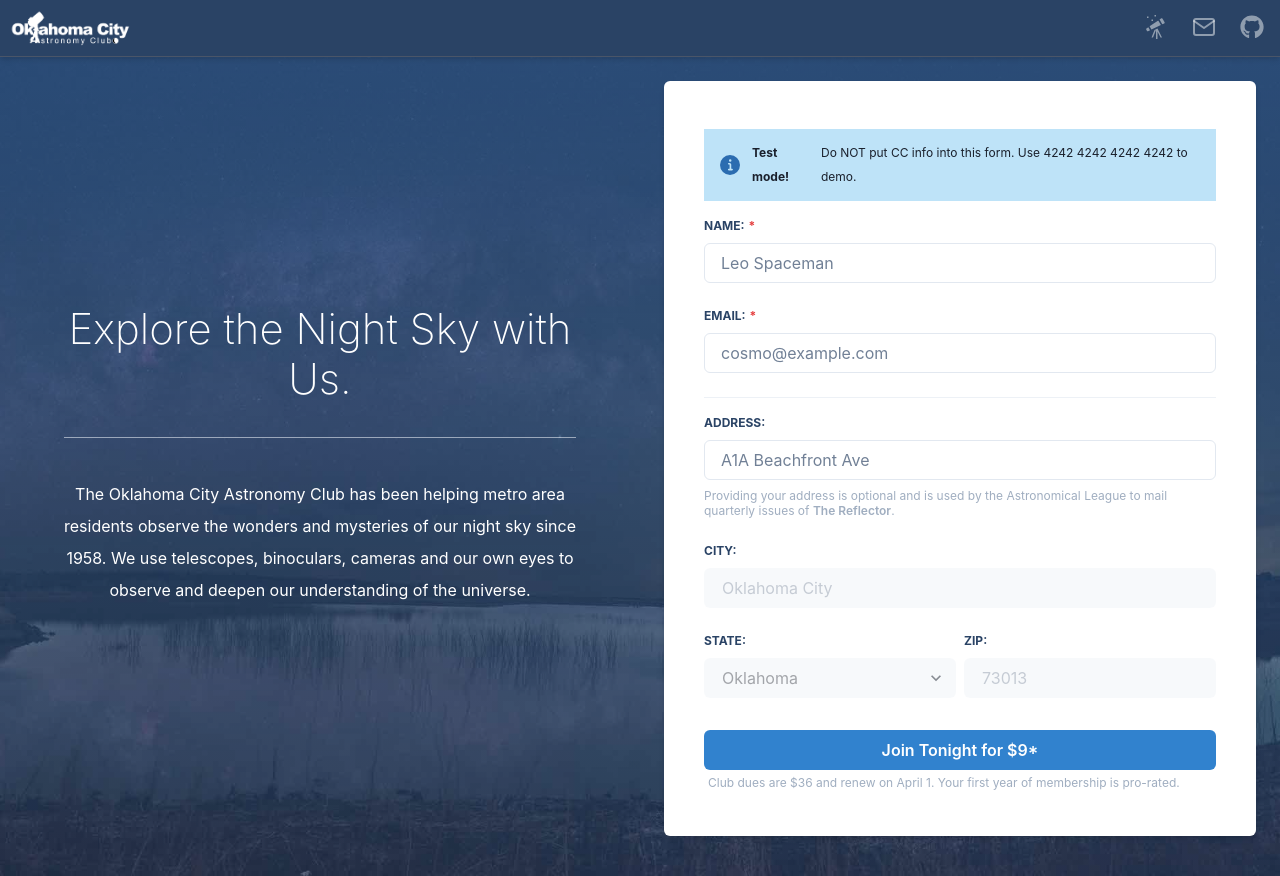
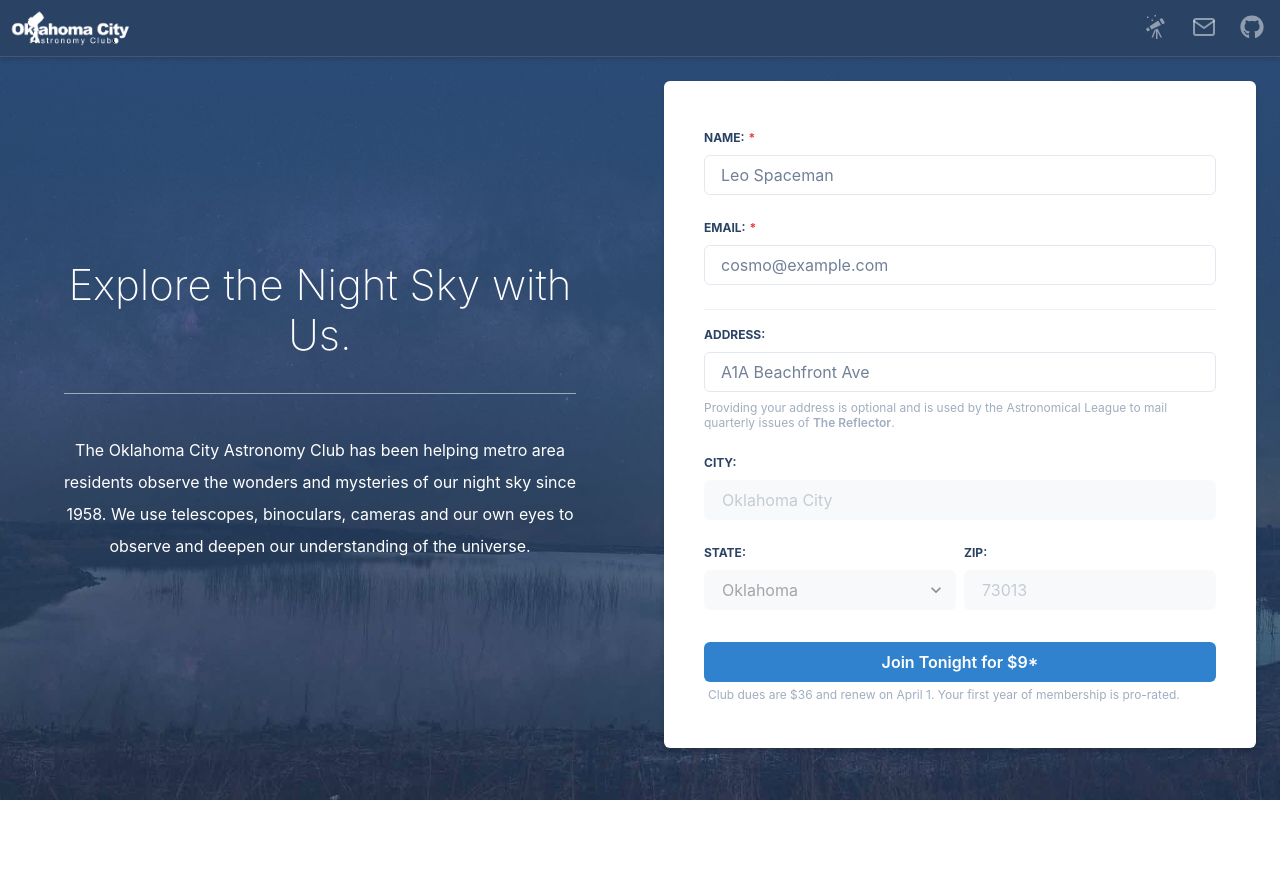
Before and after one commit to sdmacdonald/okcastro.club, a React (Vite) app: page / in a window 1280 px wide. After the commit the page ends 800 px from the top, so only its background shows below. Built offline with nearby package versions, Linux system fonts and the light colour scheme.

Commit message:
Enable form for prod

```diff
--- a/src/organisms/RegForm.jsx
+++ b/src/organisms/RegForm.jsx
@@ -24,13 +24,6 @@ export const RegForm = (props) => {
       name="register"
       onSubmit={onSubmit}
     >
-      <Alert status="info" fontSize="xs">
-        <AlertIcon />
-        <AlertTitle>Test mode!</AlertTitle>
-        <AlertDescription>
-          Do NOT put CC info into this form. Use 4242 4242 4242 4242 to demo.
-        </AlertDescription>
-      </Alert>
       <FormInputField
         name="name"
         required={true}
```
